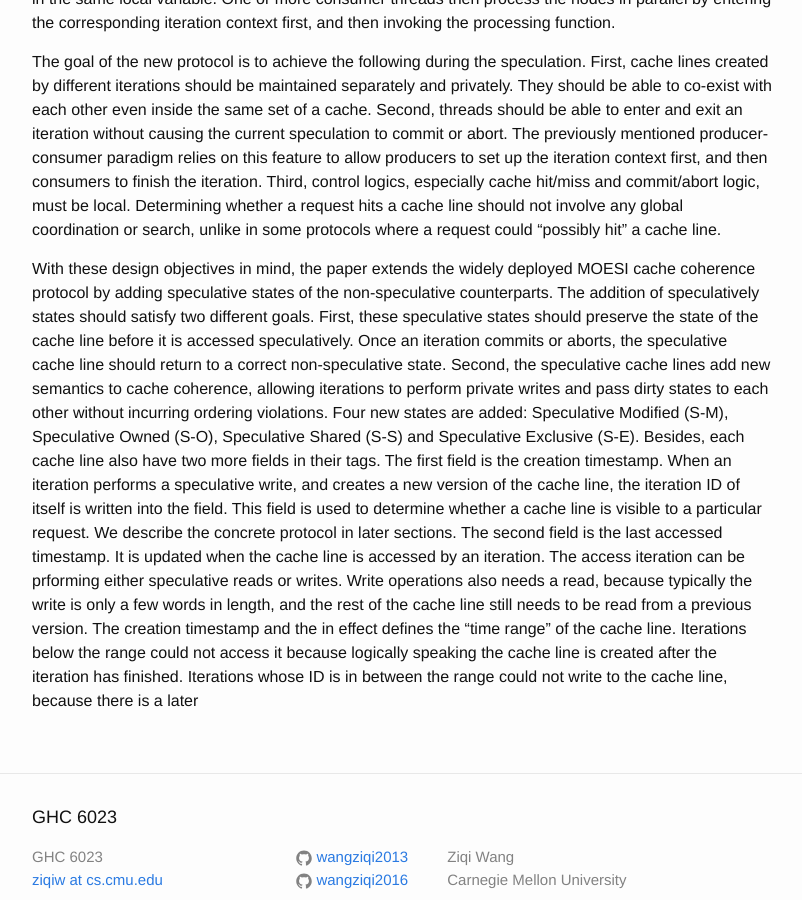
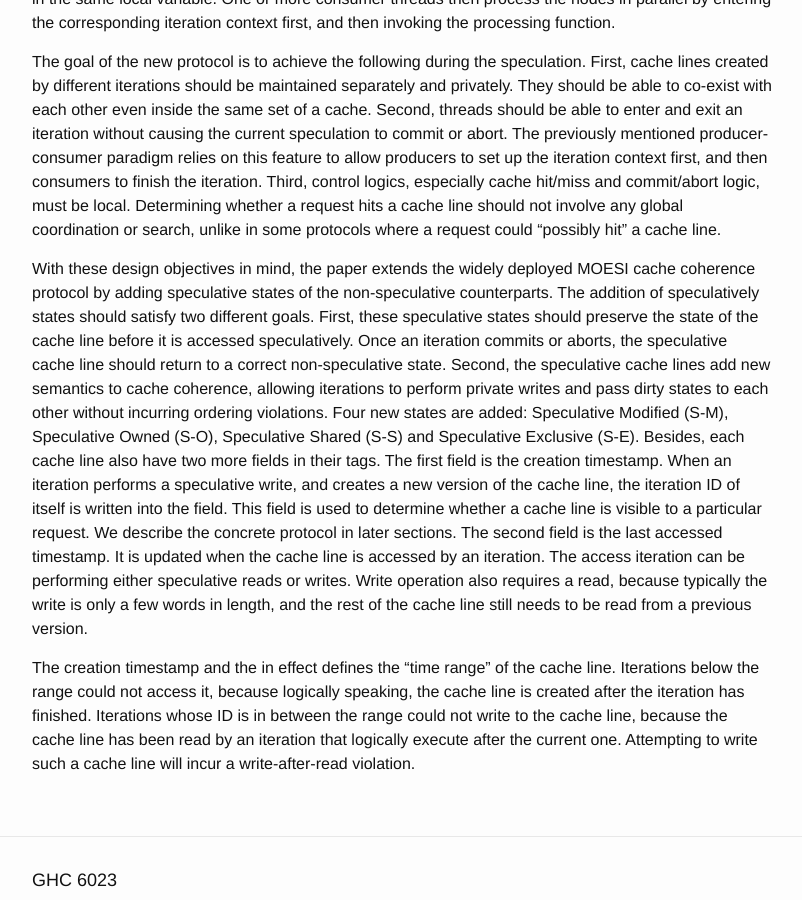
Before and after one commit to wangziqi2013/wangziqi2013.github.io, a Jekyll site: the page built from _posts/2018-06-02-Hardware-Multithreaded-Transactions.markdown, in a window 1280 px wide and 900 px high, scrolled down 655 px. Shown: the whole window, without its empty margins (238-1040 px from the left). Built offline with Jekyll 4.4.1, drawn with Linux system fonts in a browser that asks for light colours.

Commit message:
Finish timestamps

```diff
--- a/_posts/2018-06-02-Hardware-Multithreaded-Transactions.markdown
+++ b/_posts/2018-06-02-Hardware-Multithreaded-Transactions.markdown
@@ -43,8 +43,12 @@ line also have two more fields in their tags. The first field is the creation ti
 speculative write, and creates a new version of the cache line, the iteration ID of itself is written into the field.
 This field is used to determine whether a cache line is visible to a particular request. We describe the concrete protocol
 in later sections. The second field is the last accessed timestamp. It is updated when the cache line is accessed by
-an iteration. The access iteration can be prforming either speculative reads or writes. Write operations also needs a read,
+an iteration. The access iteration can be performing either speculative reads or writes. Write operation also requires a read,
 because typically the write is only a few words in length, and the rest of the cache line still needs to be read from a
-previous version. The creation timestamp and the in effect defines the "time range" of the cache line. Iterations below
-the range could not access it because logically speaking the cache line is created after the iteration has finished.
-Iterations whose ID is in between the range could not write to the cache line, because there is a later
+previous version.
+
+The creation timestamp and the in effect defines the "time range" of the cache line. Iterations below
+the range could not access it, because logically speaking, the cache line is created after the iteration has finished.
+Iterations whose ID is in between the range could not write to the cache line, because the cache line has been read by
+an iteration that logically execute after the current one. Attempting to write such a cache line will incur a write-after-read
+violation.
```
